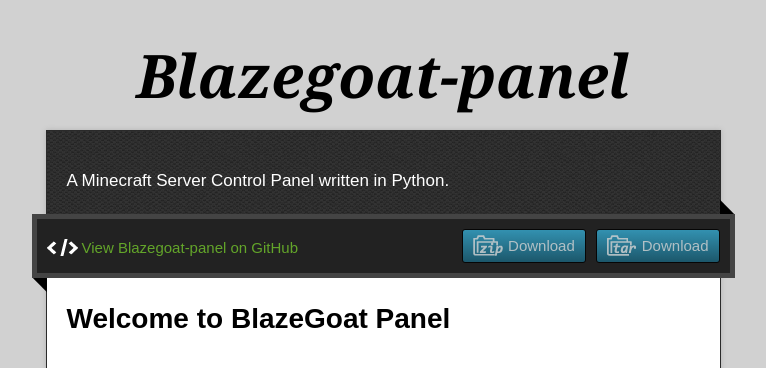
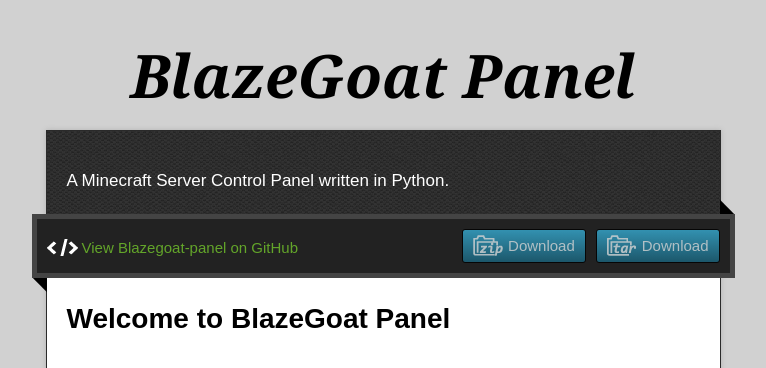
Before and after one commit to spideynn/BlazePanel, a plain HTML site: page index.html in a window 1280 px wide. Shown: the top 368 px of the page, without its empty margins (257-1023 px from the left). Drawn offline with nearby package versions, Linux system fonts and the light colour scheme.

Commit message:
Fixed title.

```diff
--- a/index.html
+++ b/index.html
@@ -11,7 +11,7 @@
   <script type="text/javascript" src="https://ajax.googleapis.com/ajax/libs/jquery/1.7.1/jquery.min.js"></script>
   <script type="text/javascript" src="javascripts/script.js"></script>
 
-  <title>Blazegoat-panel</title>
+  <title>BlazeGoat Panel</title>
   <meta name="description" content="A Minecraft Server Control Panel written in Python.">
 
   <meta name="viewport" content="width=device-width,initial-scale=1">
@@ -22,7 +22,7 @@
 
   <div class="wrapper">
     <header>
-      <h1 class="title">Blazegoat-panel</h1>
+      <h1 class="title">BlazeGoat Panel</h1>
     </header>
     <div id="container">
       <p class="tagline">A Minecraft Server Control Panel written in Python.</p>
```
